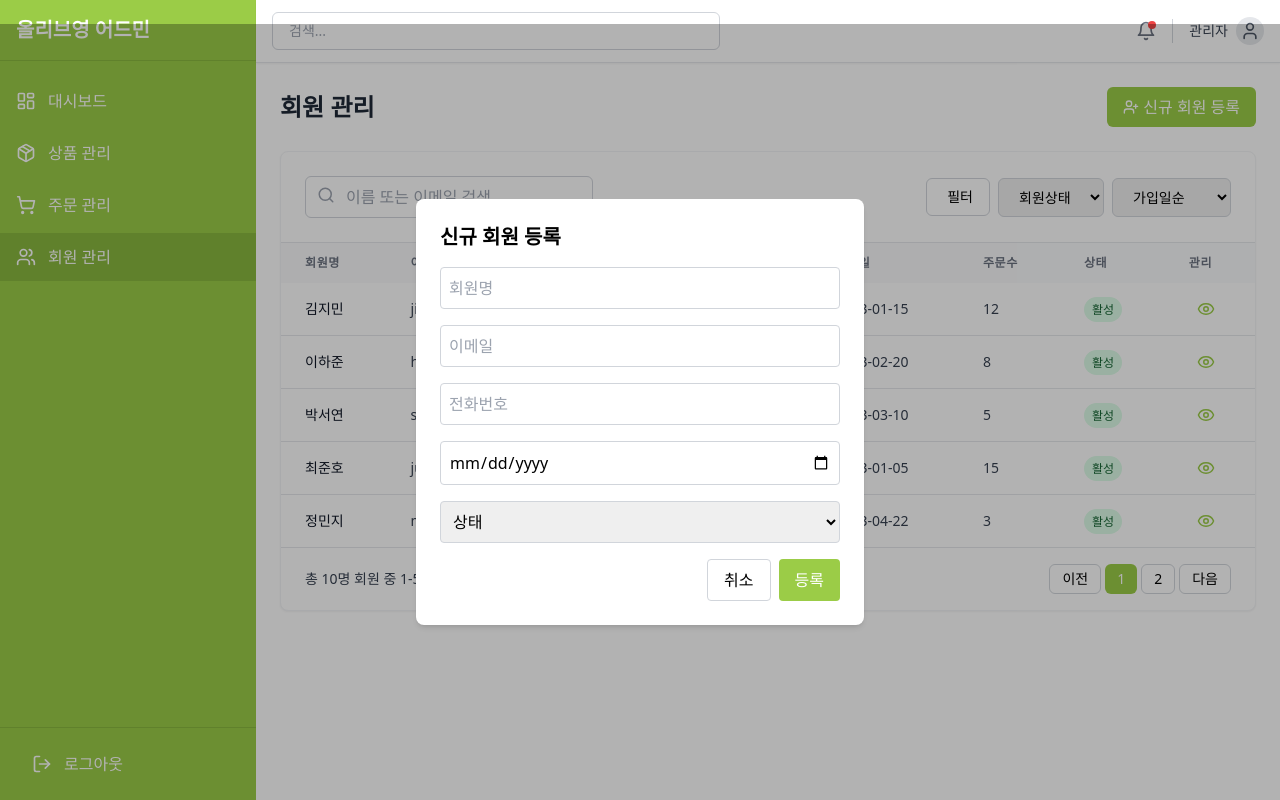
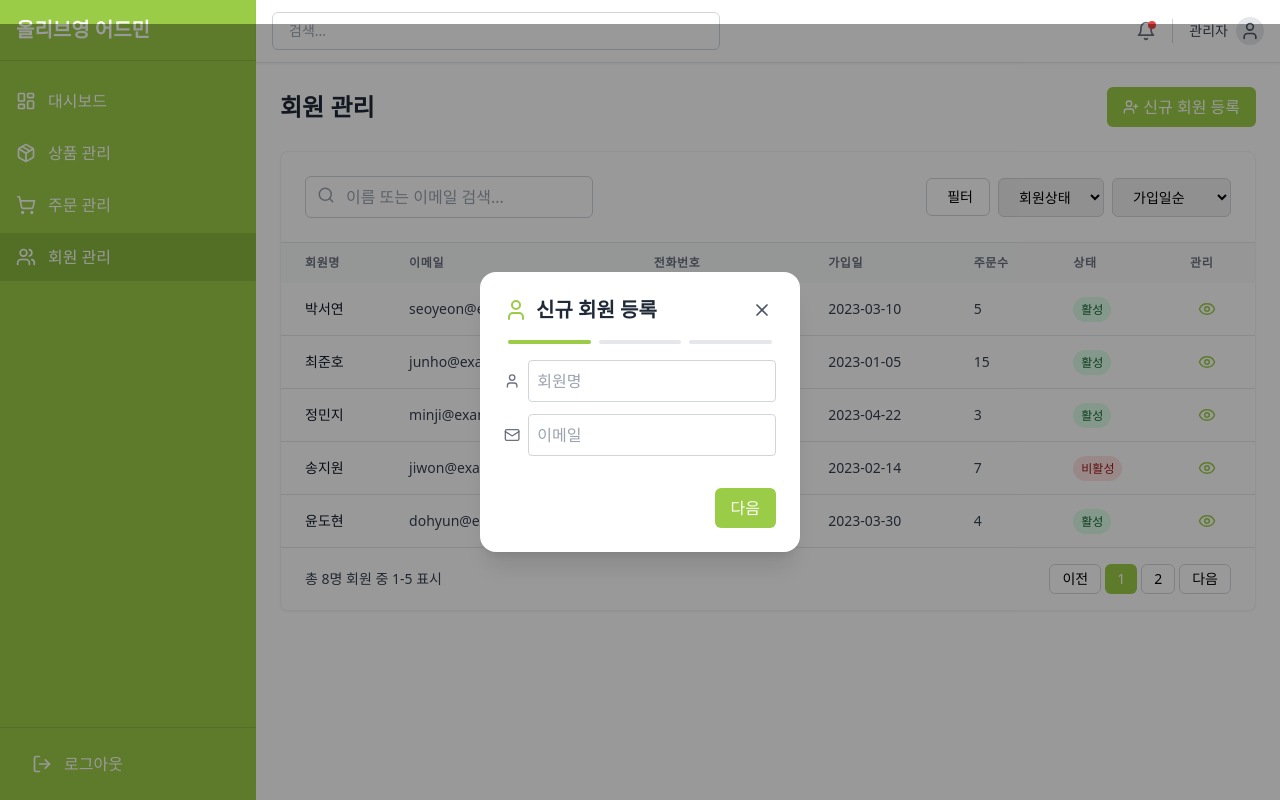
Before and after one commit to backend20250319/BE09-4rd-4team-FE, a React (Vite) app in the folder admin/: page /users in a window 1280 px wide. Both pictures are taken after a click on the button "신규 회원 등록". Built offline with nearby package versions, Linux system fonts and the light colour scheme.

Commit message:
NewUsermodalprocess

```diff
--- a/admin/package.json
+++ b/admin/package.json
@@ -10,6 +10,7 @@
     "preview": "npx vite preview"
   },
   "dependencies": {
+    "framer-motion": "^12.19.2",
     "lucide-react": "^0.441.0",
     "react": "^18.3.1",
     "react-dom": "^18.3.1",
--- /dev/null
+++ b/admin/src/components/NewUserModal.jsx
@@ -0,0 +1,159 @@
+import React, { useState } from 'react';
+import { XIcon, UserIcon, MailIcon, PhoneIcon, CalendarIcon, CheckIcon } from 'lucide-react';
+import { motion, AnimatePresence } from 'framer-motion';
+
+export default function NewUserModal({ onAdd, onClose }) {
+  const [step, setStep] = useState(1);
+  const [form, setForm] = useState({ name: '', email: '', phone: '', joinDate: '', status: '' });
+
+  const handleNext = () => setStep((prev) => Math.min(prev + 1, 3));
+  const handleBack = () => setStep((prev) => Math.max(prev - 1, 1));
+
+  const handleChange = (e) => {
+    const { name, value } = e.target;
+    setForm((f) => ({ ...f, [name]: value }));
+  };
+
+  const handleSubmit = (e) => {
+    e.preventDefault();
+    onAdd(form);
+    onClose();
+  };
+
+  return (
+    <AnimatePresence>
+      <motion.div
+        className="fixed inset-0 z-50 flex items-center justify-center bg-black bg-opacity-40"
+        initial={{ opacity: 0 }}
+        animate={{ opacity: 1 }}
+        exit={{ opacity: 0 }}
+      >
+        <motion.form
+          className="grid gap-4 p-6 bg-white shadow-xl rounded-2xl w-80"
+          initial={{ scale: 0.8, opacity: 0 }}
+          animate={{ scale: 1, opacity: 1 }}
+          exit={{ scale: 0.8, opacity: 0 }}
+          transition={{ type: 'spring', stiffness: 260, damping: 20 }}
+          onSubmit={handleSubmit}
+        >
+          <div className="flex items-center justify-between">
+            <div className="flex items-center space-x-2">
+              <UserIcon size={24} className="text-[#9BCC47]" />
+              <h3 className="text-xl font-bold text-gray-800">신규 회원 등록</h3>
+            </div>
+            <button type="button" onClick={onClose} className="p-1 rounded-full hover:bg-gray-100">
+              <XIcon size={20} className="text-gray-600" />
+            </button>
+          </div>
+
+          {/* Step Indicators */}
+          <div className="flex items-center justify-between">
+            {[1, 2, 3].map((i) => (
+              <div key={i} className="flex-1 h-1 mx-1 bg-gray-200 rounded">
+                <motion.div
+                  className="h-full rounded bg-[#9BCC47]"
+                  initial={false}
+                  animate={{ width: step >= i ? '100%' : '0%' }}
+                />
+              </div>
+            ))}
+          </div>
+
+          {/* Step Content */}
+          {step === 1 && (
+            <div className="space-y-3">
+              <label className="flex items-center">
+                <UserIcon size={18} className="mr-2 text-gray-500" />
+                <input
+                  name="name"
+                  value={form.name}
+                  onChange={handleChange}
+                  type="text"
+                  placeholder="회원명"
+                  className="w-full p-2 border border-gray-300 rounded"
+                  required
+                />
+              </label>
+              <label className="flex items-center">
+                <MailIcon size={18} className="mr-2 text-gray-500" />
+                <input
+                  name="email"
+                  value={form.email}
+                  onChange={handleChange}
+                  type="email"
+                  placeholder="이메일"
+                  className="w-full p-2 border border-gray-300 rounded"
+                  required
+                />
+              </label>
+            </div>
+          )}
+
+          {step === 2 && (
+            <div className="space-y-3">
+              <label className="flex items-center">
+                <PhoneIcon size={18} className="mr-2 text-gray-500" />
+                <input
+                  name="phone"
+                  value={form.phone}
+                  onChange={handleChange}
+                  type="tel"
+                  placeholder="전화번호"
+                  className="w-full p-2 border border-gray-300 rounded"
+                />
+              </label>
+              <label className="flex items-center">
+                <CalendarIcon size={18} className="mr-2 text-gray-500" />
+                <input
+                  name="joinDate"
+                  value={form.joinDate}
+                  onChange={handleChange}
+                  type="date"
+                  className="w-full p-2 border border-gray-300 rounded"
+                />
+              </label>
+            </div>
+          )}
+
+          {step === 3 && (
+            <div className="space-y-3">
+              <label className="flex items-center space-x-2">
+                <span>상태:</span>
+                <select
+                  name="status"
+                  value={form.status}
+                  onChange={handleChange}
+                  className="w-full p-2 border border-gray-300 rounded focus:ring-0"
+                  required
+                >
+                  <option value="">선택</option>
+                  <option value="활성">활성</option>
+                  <option value="비활성">비활성</option>
+                </select>
+              </label>
+            </div>
+          )}
+
+          {/* Action Buttons */}
+          <div className="flex justify-between mt-4">
+            {step > 1 ? (
+              <button type="button" onClick={handleBack} className="px-4 py-2 border rounded-md">
+                뒤로
+              </button>
+            ) : <div />}
+
+            {step < 3 ? (
+              <button type="button" onClick={handleNext} className="px-4 py-2 bg-[#9BCC47] text-white rounded-md">
+                다음
+              </button>
+            ) : (
+              <button type="submit" className="flex items-center px-4 py-2 bg-[#9BCC47] text-white rounded-md">
+                <CheckIcon size={16} className="mr-1" /> 등록
+              </button>
+            )}
+          </div>
+        </motion.form>
+      </motion.div>
+    </AnimatePresence>
+  );
+}
--- a/admin/src/pages/UsersTable.jsx
+++ b/admin/src/pages/UsersTable.jsx
@@ -1,5 +1,7 @@
 import React, { useState } from 'react';
 import { SearchIcon, UserPlusIcon, EyeIcon } from 'lucide-react';
+import NewUserModal from '../components/NewUserModal';
+
 
 export function UsersTable() {
   const [searchTerm, setSearchTerm] = useState('');
@@ -11,12 +13,7 @@ export function UsersTable() {
   const [selectedUser, setSelectedUser] = useState(null);
   const [showDetail, setShowDetail] = useState(false);
 
-
-
-
-  const users = [
-    { id: 1, name: '김지민', email: 'jimin@example.com', phone: '010-1234-5678', joinDate: '2023-01-15', orders: 12, status: '활성' },
-    { id: 2, name: '이하준', email: 'hajun@example.com', phone: '010-2345-6789', joinDate: '2023-02-20', orders: 8, status: '활성' },
+  const [users,setUsers] = useState([
     { id: 3, name: '박서연', email: 'seoyeon@example.com', phone: '010-3456-7890', joinDate: '2023-03-10', orders: 5, status: '활성' },
     { id: 4, name: '최준호', email: 'junho@example.com', phone: '010-4567-8901', joinDate: '2023-01-05', orders: 15, status: '활성' },
     { id: 5, name: '정민지', email: 'minji@example.com', phone: '010-5678-9012', joinDate: '2023-04-22', orders: 3, status: '활성' },
@@ -25,7 +22,16 @@ export function UsersTable() {
     { id: 8, name: '장서영', email: 'seoyoung@example.com', phone: '010-8901-2345', joinDate: '2023-01-25', orders: 10, status: '활성' },
     { id: 9, name: '이민준', email: 'minjun@example.com', phone: '010-9012-3456', joinDate: '2023-04-18', orders: 2, status: '비활성' },
     { id: 10, name: '한소희', email: 'sohee@example.com', phone: '010-0123-4567', joinDate: '2023-05-01', orders: 1, status: '활성' }
-  ];
+  ]);
+
+
+  // 신규 회원 등록 핸들러
+  const handleAddUser = (newUser) => {
+    setUsers(prev => [
+      ...prev,
+      {id :prev.length +1 , orders : 0, ...newUser}
+    ]);
+  };
 
     // 필터링된 회원 목록
   const filteredUsers = users.filter((user) => {
@@ -35,36 +41,6 @@ export function UsersTable() {
     return matchesSearch && matchesStatus && matchesJoinDate;
   });
 
-  function NewUserModal({ onClose }) {
-  return (
-    <div className="fixed inset-0 z-50 flex items-center justify-center bg-black bg-opacity-30">
-      <div className="w-full max-w-md p-6 bg-white rounded-lg shadow-md">
-        <h2 className="mb-4 text-xl font-bold">신규 회원 등록</h2>
-        <form className="space-y-4">
-          <input type="text" placeholder="회원명" className="w-full p-2 border border-gray-300 rounded" />
-          <input type="text" placeholder="이메일" className="w-full p-2 border border-gray-300 rounded" />
-          <input type="text" placeholder="전화번호" className="w-full p-2 border border-gray-300 rounded" />
-          <input type="date" placeholder="가입일" className="w-full p-2 border border-gray-300 rounded" />
-          <select className="w-full p-2 border border-gray-300 rounded"
-          value = {statusFilter}
-          onChange={(e) => setStatusFilter(e.target.value)}>
-           <option value="">상태</option>
-           <option value="활성">활성</option>
-           <option value="비활성">비활성</option>
-          </select>
-          <div className="flex justify-end gap-2">
-            <button type="button" onClick={onClose} className="px-4 py-2 border border-gray-300 rounded">
-              취소
-            </button>
-            <button type="submit" className="px-4 py-2 bg-[#9BCC47] text-white rounded">
-              등록
-            </button>
-          </div>
-        </form>
-      </div>
-    </div>
-  );
-}
 
 
 
@@ -257,7 +233,12 @@ export function UsersTable() {
 
 
       </div>
-      {showModal && <NewUserModal onClose={() => setShowModal(false)} />}
+      {showModal && (
+        <NewUserModal
+          onAdd={handleAddUser}
+          onClose={() => setShowModal(false)}
+        />
+      )}
     </div>
   );
 }
```
Also changed, not shown: 1 other file (tests, documents, lock files or other folders).
